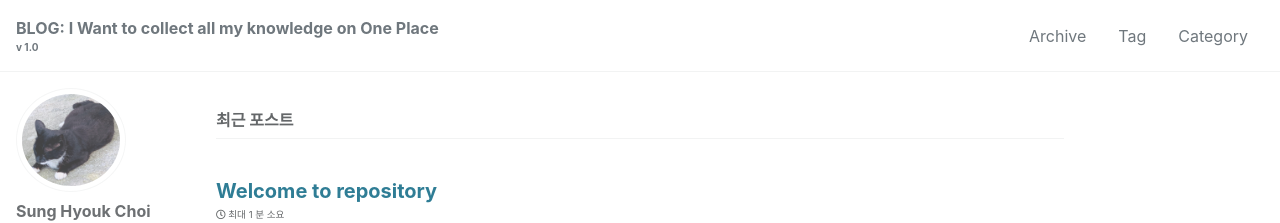
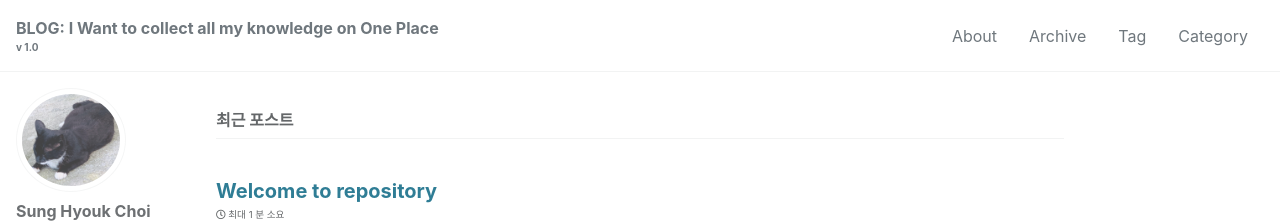
Before and after one commit to sunghyouk/sunghyouk.github.io, a Jekyll site: the page built from index.html, in a window 1280 px wide. Shown: the top 223 px of the page. Built offline with Jekyll 4.4.1, drawn with Linux system fonts in a browser that asks for light colours; cached includes are drawn as plain includes; the list of posts is cut into pages by our own code.

Commit message:
Update navigation.yml

```diff
--- a/_data/navigation.yml
+++ b/_data/navigation.yml
@@ -1,5 +1,7 @@
 # main links
 main:
+  - title: "About"
+    url: "/about/"
   - title: "Archive"
     url: /year-archive/
   - title: "Tag"
```
